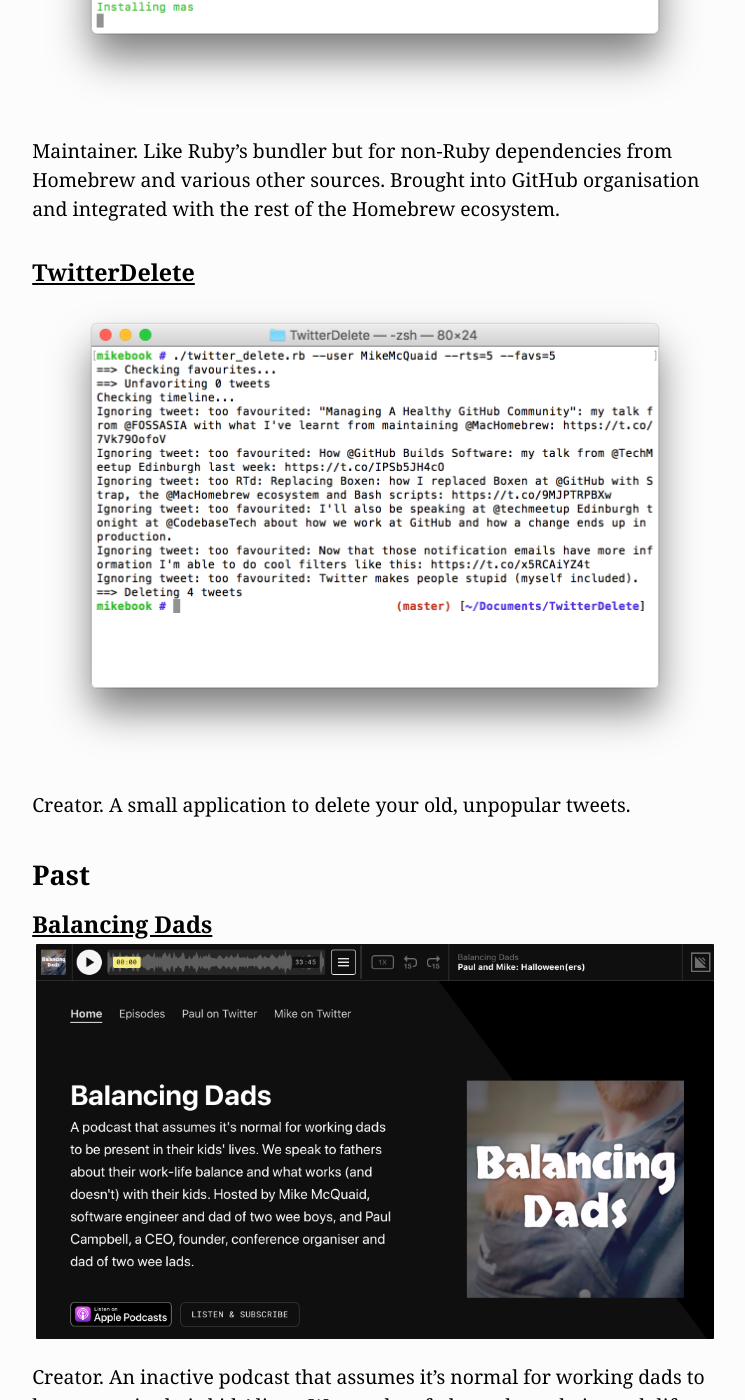
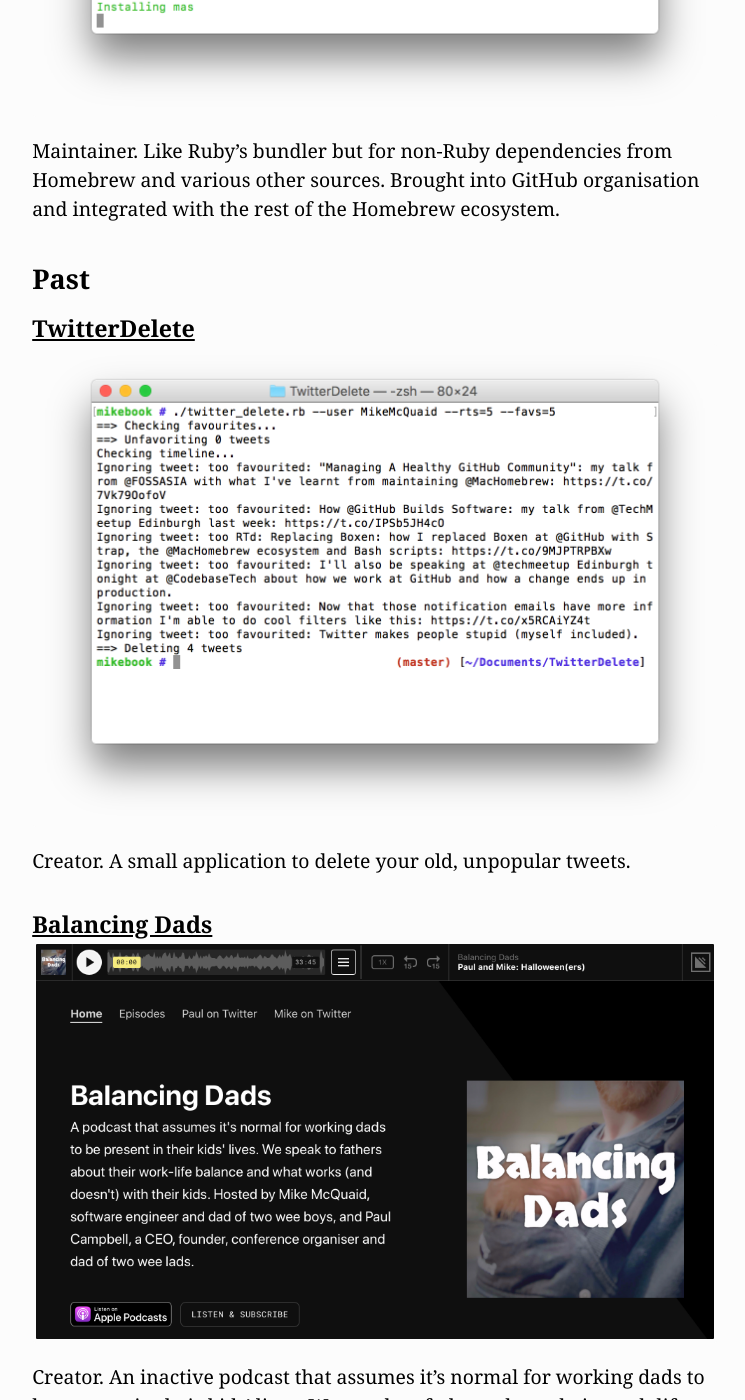
Before and after one commit to MikeMcQuaid/mikemcquaid.com, a Jekyll site: the page built from projects.md, in a window 1280 px wide and 1400 px high, scrolled down 2976 px. Shown: the whole window, without its empty margins (269-1014 px from the left). Built offline with Jekyll 4.4.1, drawn with Linux system fonts in a browser that asks for light colours.

```diff
--- a/projects.md
+++ b/projects.md
@@ -28,13 +28,13 @@ Creator. A script to bootstrap a minimal macOS development system. Built for Git
 
 Maintainer. Like Ruby's bundler but for non-Ruby dependencies from Homebrew and various other sources. Brought into GitHub organisation and integrated with the rest of the Homebrew ecosystem.
 
+### Past
+
 #### [TwitterDelete](https://github.com/MikeMcQuaid/TwitterDelete)
 
 ![TwitterDelete]({{ '/images/a/twitterdelete.png' | absolute_url }})
 
 Creator. A small application to delete your old, unpopular tweets.
-
-### Past
 
 #### [Balancing Dads]({{ '/balancingdads/' | absolute_url }})
 
```
